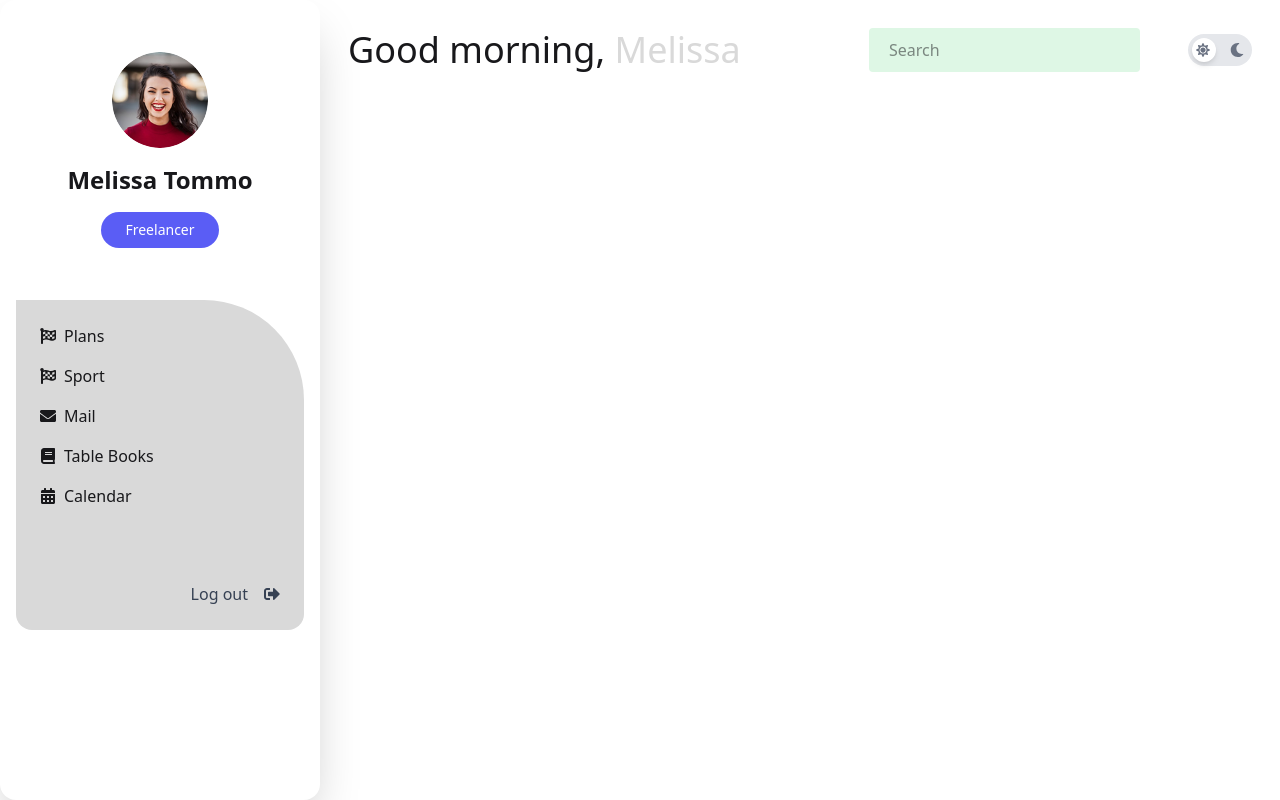
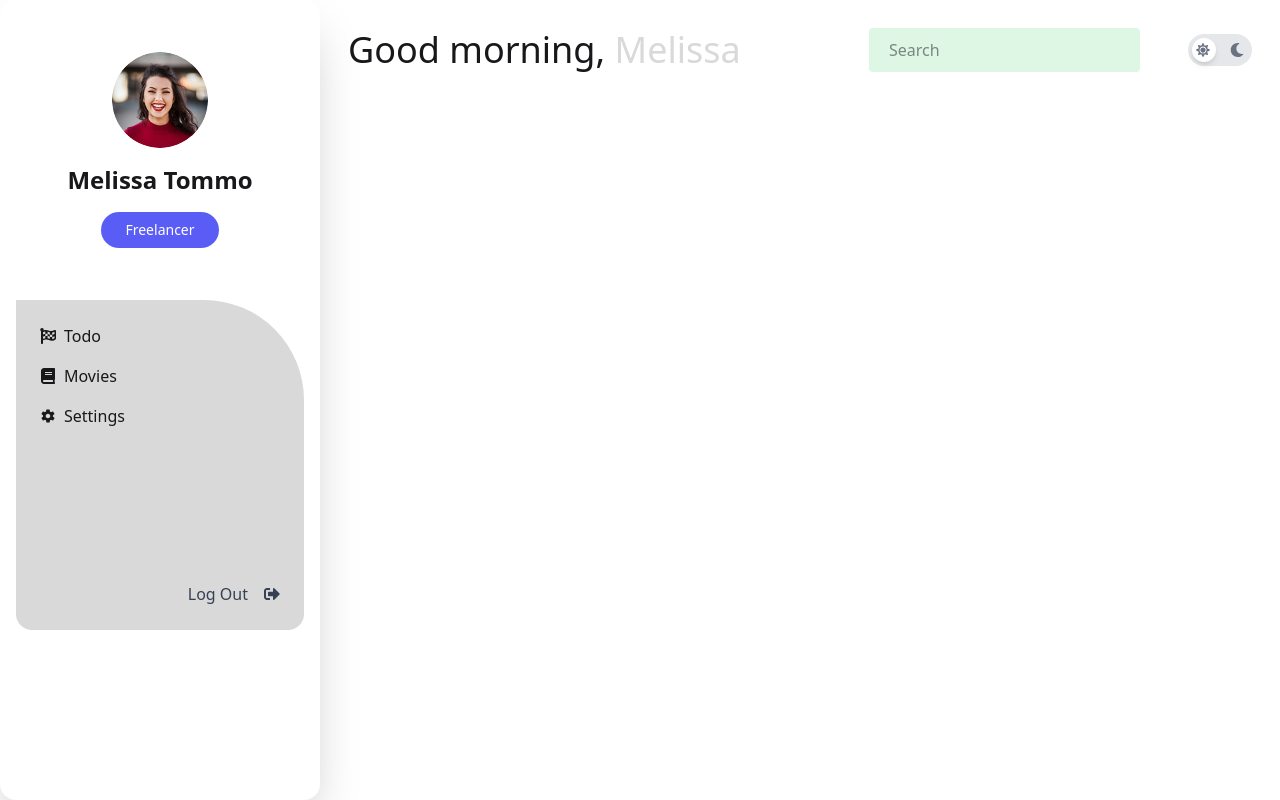
Before and after one commit to Stilla17/Todo, a React (Vite) app: page / in a window 1280 px wide. Built offline with nearby package versions, Linux system fonts and the light colour scheme.

Commit message:
update settings

```diff
--- a/src/App.jsx
+++ b/src/App.jsx
@@ -2,7 +2,8 @@ import { useState } from 'react'
 import { Route, Router, Routes } from 'react-router'
 import Dashboard from './Pages/Dashboard'
 import Plans from './Pages/Plans'
-import Calendar from './Pages/Calendar'
+import Settings from './Pages/Settings'
+import Movies from './Pages/Movies'
 import Layout from './Pages/Layout'
 
 function App() {
@@ -13,7 +14,9 @@ function App() {
         <Route path='/' element={<Layout />}>
           <Route index element={<Dashboard />} />
           <Route path='plans' element={<Plans />} />
-          <Route path='calendar' element={<Calendar />} />
+          <Route path='settings' element={<Settings />} />
+          <Route path='movies' element={<Movies />} />
+
         </Route>
 
       </Routes>
--- a/src/Components/Nav/Nav.jsx
+++ b/src/Components/Nav/Nav.jsx
@@ -2,7 +2,28 @@ import React from "react";
 import user_img from "./../../assets/img/user_img.png";
 import Button from "../Button/Button";
 import { FaFlagCheckered, FaEnvelope, FaBook, FaCalendarAlt, FaSignOutAlt } from "react-icons/fa";
+import { IoMdSettings } from "react-icons/io";
 import { Link } from "react-router";
+
+const link = [
+  {
+    link: "Todo",
+    path: "plans",
+    icon: <FaFlagCheckered />
+  },
+  {
+    link: "Movies",
+    path: "movies",
+    icon: <FaBook />
+  },
+  {
+    link: "Settings",
+    path: "settings",
+    icon: <IoMdSettings />
+  },
+
+]
+
 
 const Nav = () => {
   return (
@@ -16,30 +37,19 @@ const Nav = () => {
 
         <div className="bg-[#D9D9D9] h-[330px] rounded-b-2xl rounded-tr-[100px] flex flex-col p-6 mb-6">
           <ul className="flex flex-col gap-4">
-            <li className="flex items-center gap-2">
-              <FaFlagCheckered />
-              <Link to='plans'>Plans</Link>
-            </li>
-            <li className="flex items-center gap-2">
-              <FaFlagCheckered />
-              <a href="#">Sport</a>
-            </li>
-            <li className="flex items-center gap-2">
-              <FaEnvelope />
-              <a href="#">Mail</a>
-            </li>
-            <li className="flex items-center gap-2">
-              <FaBook />
-              <a href="#">Table Books</a>
-            </li>
-            <li className="flex items-center gap-2">
-              <FaCalendarAlt />
-              <Link to='calendar'>Calendar</Link>
-            </li>
+            {
+              link.map((item, index) => (
+                <li className="flex items-center gap-2">
+                  {item.icon}
+                  <Link to={item.path}>{item.link}</Link>
+                </li>
+              ))
+            }
+
           </ul>
 
           <div className="mt-auto flex items-center justify-end gap-4 text-gray-700">
-            <a href="#">Log out</a>
+            <Link>Log Out</Link>
             <FaSignOutAlt />
           </div>
         </div>
--- a/src/Pages/Calendar.jsx
+++ /dev/null
@@ -1,9 +0,0 @@
-import React from 'react'
-
-const Calendar = () => {
-  return (
-    <div>Calendar</div>
-  )
-}
-
-export default Calendar
--- /dev/null
+++ b/src/Pages/Movies.jsx
@@ -0,0 +1,9 @@
+import React from 'react'
+
+const Movies = () => {
+  return (
+    <div>Movies</div>
+  )
+}
+
+export default Movies
--- /dev/null
+++ b/src/Pages/Settings.jsx
@@ -0,0 +1,9 @@
+import React from 'react'
+
+const Settings = () => {
+  return (
+    <div>Settings</div>
+  )
+}
+
+export default Settings
```
